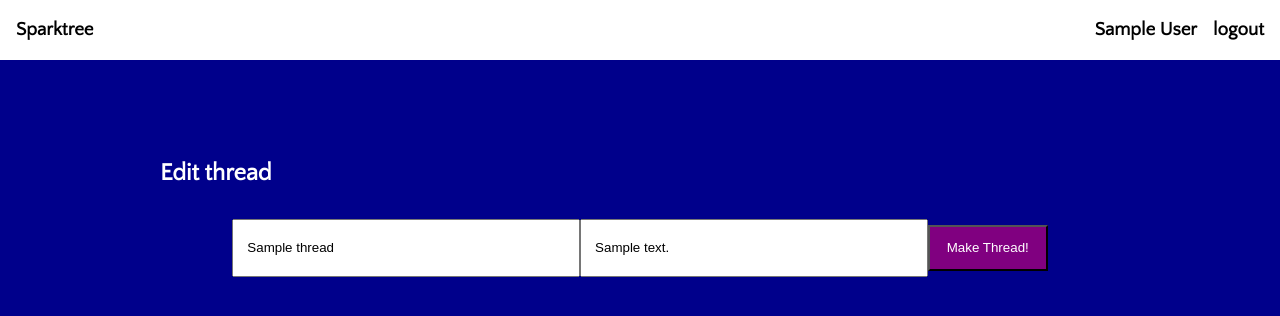
After one commit to BFB1/lokaverkefni-2019v, a Flask app: page /thread/1/edit in a window 1280 px wide. The commit adds this page. Shown: the top 316 px of the page. Run offline with Flask 2, Linux system fonts and the light colour scheme; a user stored in the database is signed in; tables that the repository leaves empty hold one stand-in row (values such as "Sample post"); some libraries are stand-ins or nearby versions.

Commit message:
Make editing threads possible

```diff
--- a/app.py
+++ b/app.py
@@ -1,4 +1,4 @@
-from flask import Flask, render_template, request, redirect, abort
+from flask import Flask, render_template, request, redirect, abort, url_for
 from flask_login import LoginManager, login_user, login_required, current_user, logout_user
 from sqlalchemy.exc import SQLAlchemyError
 from model import *
@@ -29,7 +29,7 @@ def index():
         thread_form = MakeThreadForm()
 
         if thread_form.validate_on_submit():
-            db.session.add(Thread(title=thread_form.title.data, description=thread_form.body.data,
+            db.session.add(Thread(title=thread_form.title.data, description=thread_form.description.data,
                                   accountId=current_user.get_id()))
             db.session.commit()
 
@@ -81,6 +81,25 @@ def thread(thread_id):
     return render_template('thread.html', thread=data, form=comment_form)
 
 
+@app.route('/thread/<thread_id>/edit', methods=['GET', 'POST'])
+@login_required
+def edit_thread(thread_id):
+    try:
+        data = Thread.query.filter_by(id=thread_id).first()
+    except SQLAlchemyError:
+        abort(404)
+        return
+    if data:
+        if current_user.admin or current_user.id == data.owner.id:
+            edit_form = MakeThreadForm(obj=data)
+            if edit_form.validate_on_submit():
+                data.title = edit_form.title.data
+                data.description = edit_form.description.data
+                db.session.commit()
+                return redirect(url_for('thread', thread_id=data.id))
+            return render_template('edit_thread.html', form=edit_form)
+
+
 @app.route('/profile/<accountId>')
 def profile(accountId):
     # TODO Maybe implement this some day?
--- a/forms.py
+++ b/forms.py
@@ -25,7 +25,7 @@ class RegistrationForm(FlaskForm):
 
 class MakeThreadForm(FlaskForm):
     title = StringField('Title', [validators.data_required()], render_kw={"placeholder": "Title"})
-    body = StringField('Body', render_kw={"placeholder": "Description"})
+    description = StringField('Body', render_kw={"placeholder": "Description"})
     submit = SubmitField('Make Thread!')
 
 
--- /dev/null
+++ b/templates/edit_thread.html
@@ -0,0 +1,18 @@
+{% extends 'base.html' %}
+{% from 'helpers/form_helpers.html' import render_field %}
+
+{% block content %}
+<div class="thread_wrapper">
+    <section>
+        <section>
+            <h2>Edit thread</h2>
+            <form method="POST" id="thread_form" class="flex_row">
+                {{ form.csrf_token }}
+                {{ render_field(form.title) }}
+                {{ render_field(form.description) }}
+                {{ render_field(form.submit, class="flex_row_child form_button") }}
+            </form>
+        </section>
+    </section>
+</div>
+{% endblock %}
--- a/templates/threads.html
+++ b/templates/threads.html
@@ -9,7 +9,7 @@
             <form method="POST" id="thread_form" class="flex_row">
                 {{ form.csrf_token }}
                 {{ render_field(form.title) }}
-                {{ render_field(form.body) }}
+                {{ render_field(form.description) }}
                 {{ render_field(form.submit, class="flex_row_child form_button") }}
             </form>
         </section>
@@ -20,7 +20,7 @@
                     <a href="{{ url_for('profile', accountId=thread.owner.id) }}">{{ thread.owner.username }}</a>
                     - {{ thread.timeModified.strftime('%H:%M %d-%m-%Y') }}
                     {% if current_user.admin or current_user.id == thread.owner.id  %}
-                        - <a href="" class="action_link">Edit</a>
+                        - <a href="{{ url_for('edit_thread', thread_id=thread.id) }}" class="action_link">Edit</a>
                         - <a href="" class="action_link">Delete</a>
                     {% endif %}
                 </h4>
```
